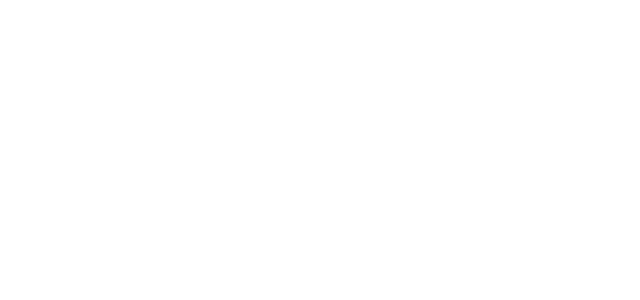
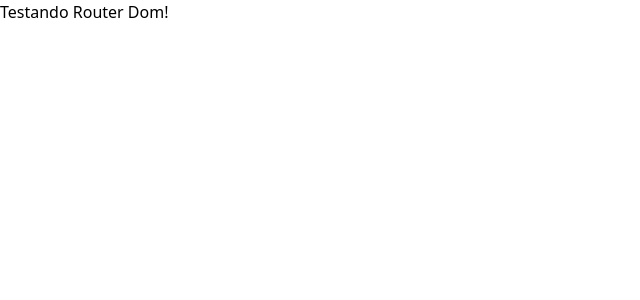
Before and after one commit to Frasato/StockManagerTI, a React (Vite) app: page / in a window 1280 px wide. Shown: the top 300 px of the page, without its empty margins (0-640 px from the left). Built offline with nearby package versions, Linux system fonts and the light colour scheme.

Commit message:
Configure React Router

```diff
--- a/index.html
+++ b/index.html
@@ -1,11 +1,11 @@
 <!doctype html>
-<html lang="en" class="h-full">
+<html lang="en">
   <head>
     <meta charset="UTF-8" />
     <meta name="viewport" content="width=device-width, initial-scale=1.0" />
     <title>Vite + React + TS</title>
   </head>
-  <body class="h-full">
+  <body>
     <div id="root"></div>
     <script type="module" src="/src/main.tsx"></script>
   </body>
--- a/src/App.tsx
+++ b/src/App.tsx
@@ -1,7 +1,9 @@
+import { Outlet } from "react-router"
+
 function App() {
   return (
     <>
-
+      <Outlet/>
     </>
   )
 }
--- /dev/null
+++ b/src/Pages/Home/Home.tsx
@@ -0,0 +1,9 @@
+const Home = () =>{
+    return(
+        <div>
+            <h1>Testando Router Dom!</h1>
+        </div>
+    )
+}
+
+export default Home;
--- /dev/null
+++ b/src/Routes/Routes.tsx
@@ -0,0 +1,13 @@
+import { createBrowserRouter } from "react-router-dom";
+import App from "../App";
+import Home from "../Pages/Home/Home";
+
+export const router = createBrowserRouter([
+    {
+        path: "/",
+        element: <App/>,
+        children: [
+            {path: "", element: <Home />},
+        ]
+    }
+])
--- a/src/main.tsx
+++ b/src/main.tsx
@@ -1,10 +1,11 @@
 import { StrictMode } from 'react'
 import { createRoot } from 'react-dom/client'
-import App from './App.tsx'
 import './index.css'
+import { RouterProvider } from 'react-router-dom'
+import { router } from './Routes/Routes.tsx'
 
 createRoot(document.getElementById('root')!).render(
   <StrictMode>
-    <App />
+    <RouterProvider router={router}/>
   </StrictMode>,
 )
```
